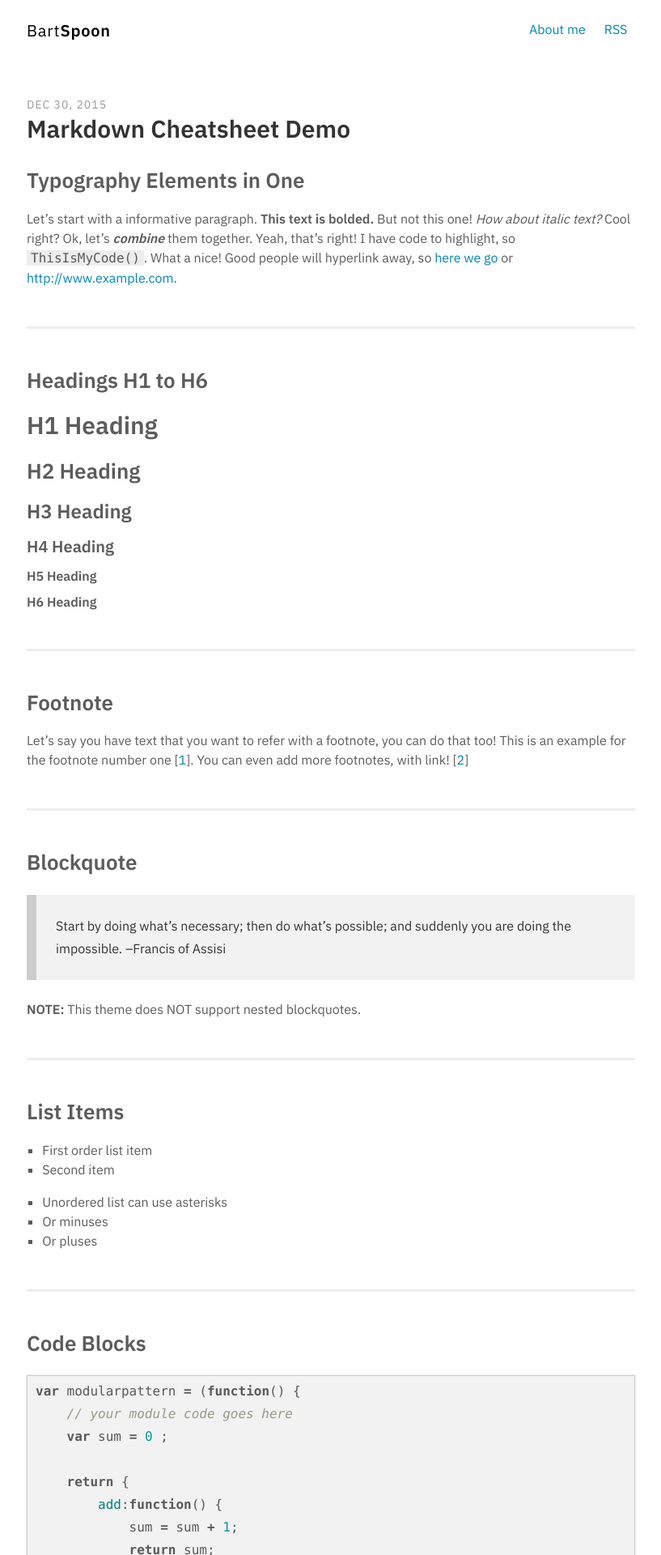
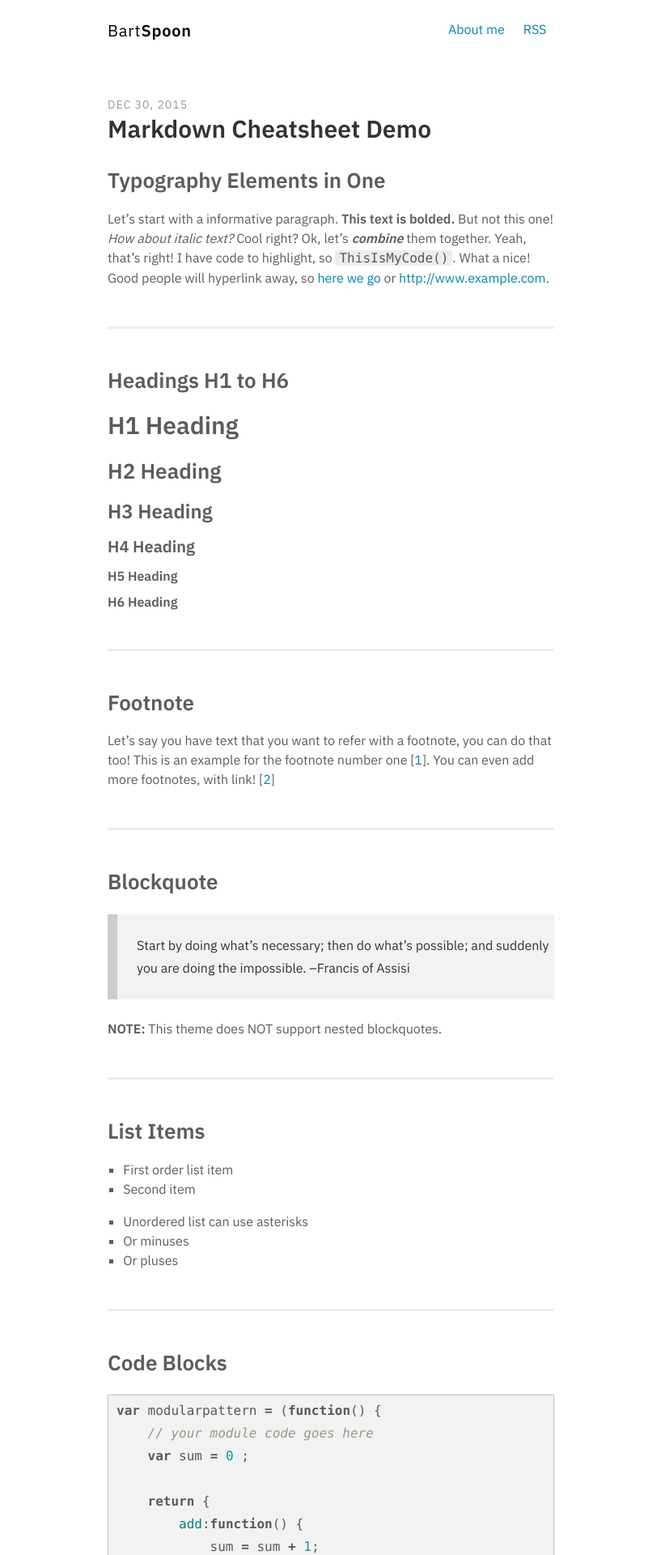
Before and after one commit to bart-spoon/bart-spoon.github.io, a Jekyll site: the page built from _posts/2015-12-30-markdown-cheatsheet-demo.md, in a window 1280 px wide. Shown: the top 1920 px of the page at 81% size, without its empty margins (231-1048 px from the left). Built offline with Jekyll 4.4.1, drawn with Linux system fonts in a browser that asks for light colours.

Commit message:
change max width and h6 font-weight

```diff
--- a/assets/scss/_layout.scss
+++ b/assets/scss/_layout.scss
@@ -42,7 +42,7 @@ hr {
   padding: $base-spacing;
   margin-left: auto;
   margin-right: auto;
-  max-width: 800px;
+  max-width: 600px;
   font-weight: normal;
 }
 
--- a/assets/scss/base/_typography.scss
+++ b/assets/scss/base/_typography.scss
@@ -16,7 +16,7 @@ h6 {
   font-size: $base-font-size;
   line-height: $heading-line-height;
   margin: $small-spacing 0 $small-spacing 0;
-  font-weight: 700;
+  font-weight: 600;
 }
 
 h1 {
```
